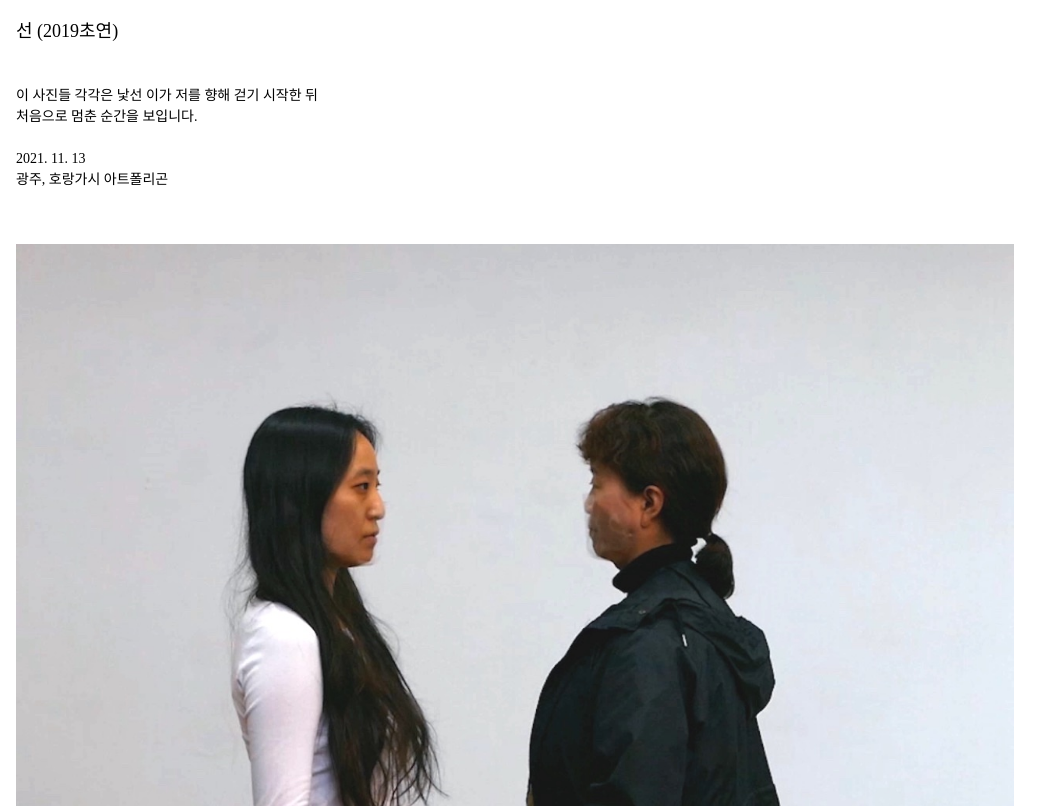
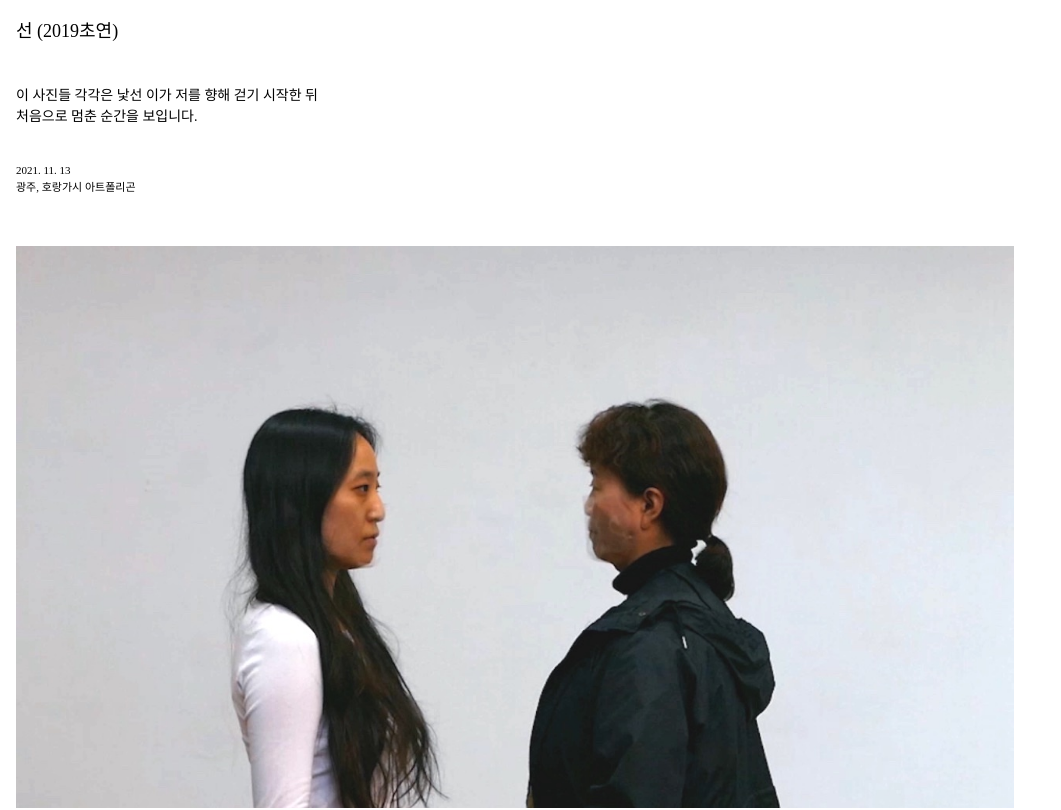
Before and after one commit to dami-kim/damikim, a plain HTML site: page exhibition/line-photo.html in a window 1280 px wide. Shown: the top 810 px of the page, without its empty margins (0-1061 px from the left). Drawn offline with Linux system fonts and the light colour scheme.

Commit message:
Update line-photo.html

```diff
--- a/exhibition/line-photo.html
+++ b/exhibition/line-photo.html
@@ -50,8 +50,8 @@
             이 사진들 각각은 낯선 이가
 저를 향해 걷기 시작한 뒤<br> 처음으로 멈춘 순간을 보입니다.
             <br><br>
-            2021. 11. 13<br>
-광주, 호랑가시 아트폴리곤
+            <p style="font-size:11px;">2021. 11. 13<br>
+광주, 호랑가시 아트폴리곤</p
             </p>
     </div>
 
```
